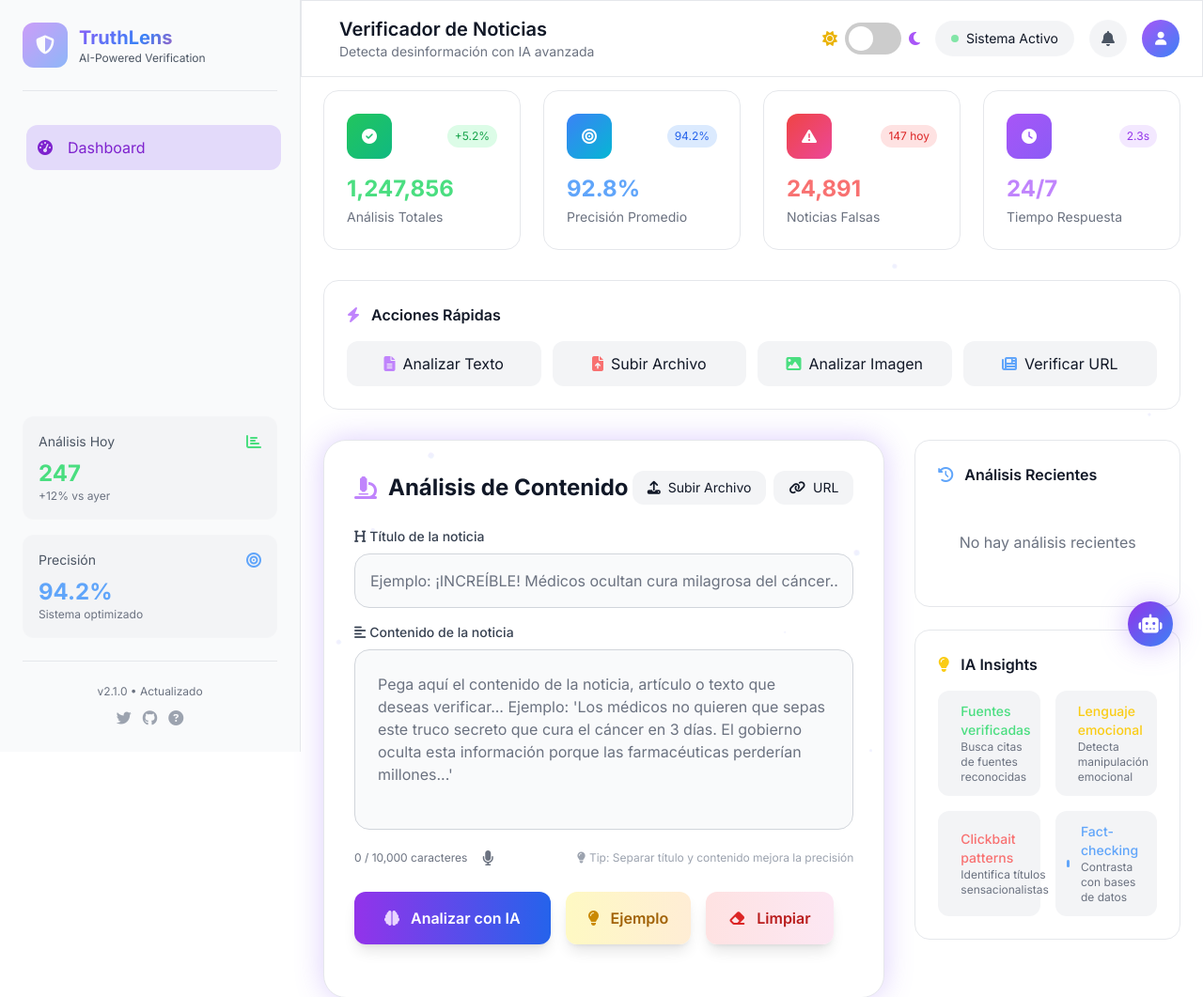
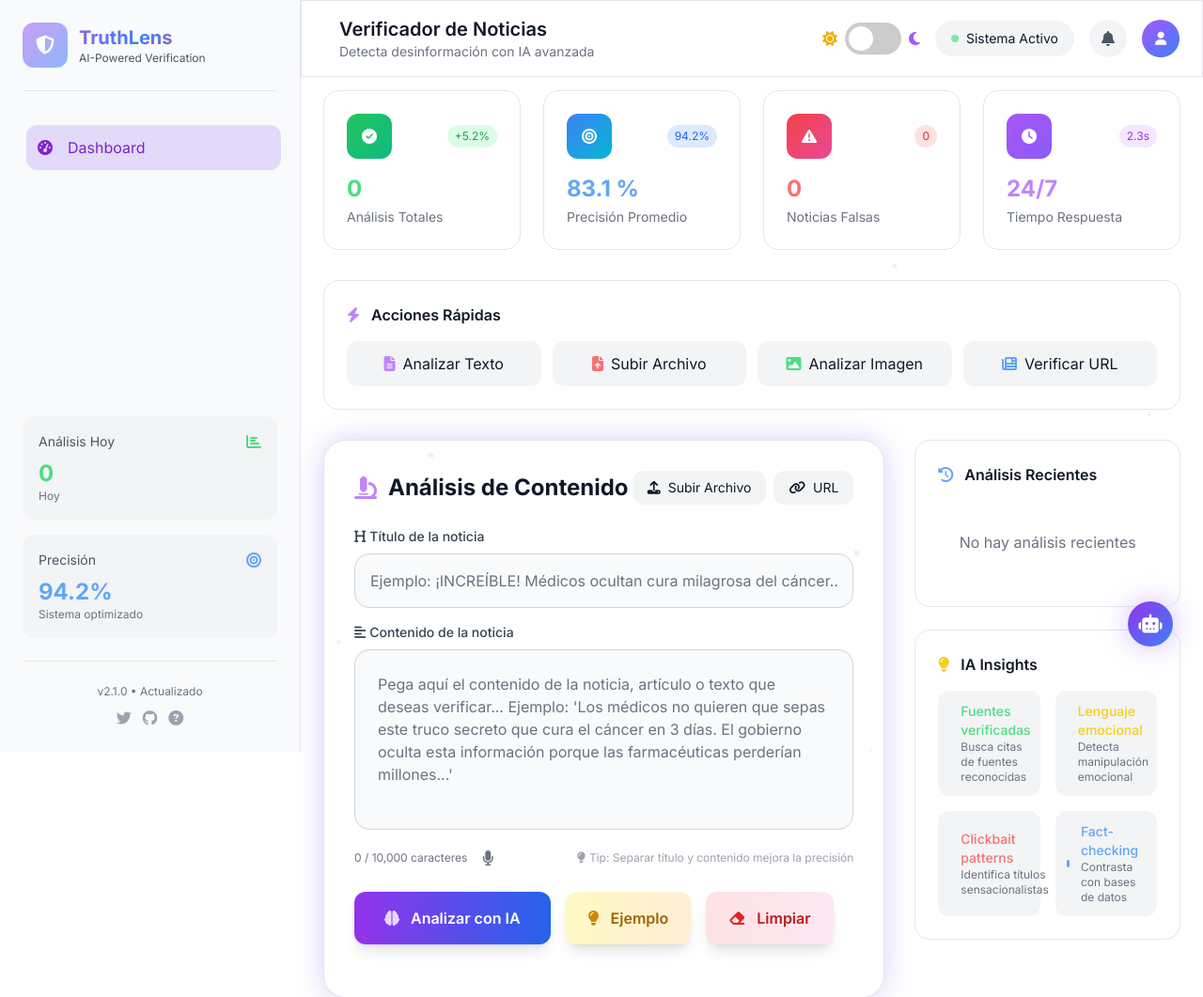
Before and after one commit to AlexisJr2004/TruthLens, a Flask app: page / in a window 1280 px wide. Shown: the top 1061 px of the page at 94% size. Run offline with Flask 3, Linux system fonts and the light colour scheme; some libraries are stand-ins or nearby versions.

Commit message:
Reporte PDF y Valores Estadísticos Dinámicos

```diff
--- a/app.py
+++ b/app.py
@@ -1,4 +1,5 @@
 # IMPORTACIONES Y CONFIGURACIÓN INICIAL
+from datetime import datetime
 from flask import Flask, render_template, request, jsonify
 import requests
 import os
@@ -16,6 +17,10 @@ from config.settings import (
 from utils.models.model_manager import get_truth_lens_model, get_news_extractor
 from utils.file_extractors import extract_text_from_file
 from utils.response_helpers import create_debug_info, create_standard_response, create_error_response
+from utils.models.update_stats import (
+    cargar_stats, guardar_stats, registrar_analisis
+)
+
 
 # CONFIGURACIÓN DE LA APLICACIÓN FLASK
 app = Flask(__name__, template_folder=TEMPLATE_FOLDER, static_folder=STATIC_FOLDER)
@@ -80,7 +85,11 @@ def predict():
     # Realizar predicción con BERT usando título y contenido separados
     try:
         result = get_truth_lens_model().predict(title, text)
-
+        # Determinar si la predicción es fake
+        es_fake = (result.get('prediction', '').lower() == 'fake')
+        # No hay ground truth, así que asumimos correcto si el modelo predice con alta confianza (>0.8)
+        es_correcto = result.get('confidence', 0) > 0.8
+        registrar_analisis(es_fake, es_correcto)
         # Determinar el tipo de entrada para debug
         is_file_upload = 'file' in request.files
         extraction_method = "Archivo subido" if is_file_upload else "Texto Manual"
@@ -170,6 +179,9 @@ def analyze_url():
 
         # Realizar análisis con contenido optimizado usando BERT directamente
         result = get_truth_lens_model().predict(title, content_truncated + " " + description)
+        es_fake = (result.get('prediction', '').lower() == 'fake')
+        es_correcto = result.get('confidence', 0) > 0.8
+        registrar_analisis(es_fake, es_correcto)
 
         if not result or result.get('prediction') == 'Error':
             return jsonify(*create_error_response("No se pudo analizar el contenido extraído", 400))
@@ -261,6 +273,9 @@ def ocr_predict():
     # Realizar predicción con BERT
     try:
         result = get_truth_lens_model().predict(text, "")
+        es_fake = (result.get('prediction', '').lower() == 'fake')
+        es_correcto = result.get('confidence', 0) > 0.8
+        registrar_analisis(es_fake, es_correcto)
 
         # Crear respuesta usando funciones auxiliares
         response = create_standard_response(result)
@@ -281,6 +296,22 @@ def ocr_predict():
     except Exception as e:
         return jsonify(*create_error_response(f"Error en predicción BERT: {str(e)}", 500))
 
+# Ruta principal con stats
+@app.route('/stats', methods=['GET'])
+def get_stats():
+    caller = request.args.get('caller', 'unknown')
+
+    print(f"Fetching stats for /stats endpoint... Caller: {caller}")
+    """Endpoint para obtener estadísticas en formato JSON"""
+    stats = cargar_stats()
+    hoy = datetime.now().strftime('%Y-%m-%d')
+    return jsonify({
+        'total_analisis': stats.get('total_analisis', 0),
+        'analisis_hoy': stats.get('analisis_diarios', {}).get(hoy, 0),
+        'total_fakes': stats.get('total_fakes', 0),
+        'fakes_hoy': stats.get('fakes_diarios', {}).get(hoy, 0)
+    })
+
 # EJECUCIÓN PRINCIPAL
 if __name__ == "__main__":
     # Evitar mensajes duplicados en el reloader de Flask
--- a/src/static/main.js
+++ b/src/static/main.js
@@ -576,6 +576,7 @@ function displayResults(results) {
     // Configurar funcionalidades adicionales
     setupShareAndDownload();
     setupDebugButton();
+    fetchAndUpdateStats();
 }
 
 /**
@@ -1257,7 +1258,7 @@ function initializeVoiceInput() {
 
         recognition.addEventListener('error', (event) => {
             Swal.fire({
-                title: 'Error de reconocimiento',
+                title: 'Error de reconocimiento Prueva con otro navegador',
                 text: `Ocurrió un error: ${event.error}`,
                 icon: 'error',
                 background: 'rgba(0, 0, 0, 0.8)',
@@ -1453,3 +1454,27 @@ function addToHistory(text, result) {
         container.removeChild(container.lastElementChild);
     }
 }
+
+// =====================================================================
+// 19. ACTUALIZACIÓN DINÁMICA DE ESTADÍSTICAS
+// =====================================================================
+/**
+ * Muestra los resultados dinàmicamente en la interfaz
+ */
+function fetchAndUpdateStats() {
+    fetch("/stats")
+        .then((response) => response.json())
+        .then((data) => {
+            document.querySelector("#analisis-hoy").textContent = data.analisis_hoy;
+            document.querySelector("#total-analisis").textContent = data.total_analisis;
+            document.querySelector("#total-fakes").textContent = data.total_fakes;
+            document.querySelector("#fakes-hoy").textContent = data.fakes_hoy;
+        })
+        .catch((error) => {
+            console.error("Error al obtener estadísticas:", error);
+        });
+}
+
+document.addEventListener("DOMContentLoaded", () => {
+    fetchAndUpdateStats(); // Llamar explícitamente a la función para cargar estadísticas
+});
--- a/src/static/reportPDF.js
+++ b/src/static/reportPDF.js
@@ -263,6 +263,59 @@ function setupShareAndDownload() {
                             </div>
                         </div>
 
+                        <!-- Signature Section -->
+                        <div style="margin-bottom: 30px; margin-top: 35px;">
+                            <h2 style="font-size: 14px; font-weight: 600; color: #2c3e50; margin: 0 0 15px 0;
+                                    border-left: 3px solid ${badgeColor}; padding-left: 10px;
+                                    text-transform: uppercase; letter-spacing: 0.5px;">
+                                Autorización y Responsabilidad
+                            </h2>
+                            <div style="text-align: center; padding: 25px 0; border: 1px solid #e1e4e8;
+                                    background: #fafbfc; margin-top: 20px;">
+                                <div style="border-top: 1px solid #2c3e50; width: 250px; margin: 0 auto 15px auto;"></div>
+                                <div style="font-size: 12px; font-weight: 600; color: #2c3e50; margin-bottom: 3px;
+                                        text-transform: uppercase; letter-spacing: 0.8px;">
+                                    ${(() => {
+                                        const responsables = [
+                                            'Javier Omar Haro Soledispa',
+                                            'Steven Alexander Nieto Durán',
+                                            'Marcelo Alberto Romero Jara',
+                                            'César Josué Quevedo Macay'
+                                        ];
+                                        const randomIndex = Math.floor(Math.random() * responsables.length);
+                                        return responsables[randomIndex];
+                                    })()}
+                                </div>
+                                <div style="font-size: 10px; color: #7f8c8d; margin-bottom: 3px;">
+                                    C.I: 0956847312
+                                </div>
+                                <div style="font-size: 11px; font-weight: 600; color: #34495e;
+                                        text-transform: uppercase; letter-spacing: 1px;">
+                                    Director de Análisis de Credibilidad
+                                </div>
+                                <div style="font-size: 9px; color: #95a5a6; margin-top: 5px;
+                                        font-style: italic;">
+                                    TruthLens AI - División de Verificación Digital
+                                </div>
+                            </div>
+
+                            <br><br><br>
+
+                            <!-- Disclaimer profesional -->
+                            <div style="margin-top: 15px; padding: 12px; background: #f8f9fa;
+                                    border-left: 3px solid #e74c3c; font-size: 8px; color: #34495e;
+                                    line-height: 1.4;">
+                                <div style="font-weight: 600; margin-bottom: 5px; color: #e74c3c;
+                                        text-transform: uppercase; letter-spacing: 0.5px;">
+                                    Aviso Legal y Limitaciones
+                                </div>
+                                Este reporte ha sido generado mediante inteligencia artificial y algoritmos de procesamiento de lenguaje natural.
+                                Los resultados representan un análisis probabilístico basado en patrones detectados en el contenido analizado.
+                                Se recomienda corroborar la información a través de fuentes adicionales y ejercer criterio periodístico independiente.
+                                TruthLens AI no se responsabiliza por decisiones editoriales basadas únicamente en este análisis automatizado.
+                            </div>
+                        </div>
+
                         <!-- Footer -->
                         <div style="border-top: 1px solid #bdc3c7; padding-top: 15px; margin-top: 20px;">
                             <table style="width: 100%; border-collapse: collapse; font-size: 9px; color: #7f8c8d;">
--- a/src/templates/index.html
+++ b/src/templates/index.html
@@ -60,8 +60,8 @@
                         <span class="text-sm text-gray-600 dark:text-gray-300">Análisis Hoy</span>
                         <i class="fas fa-chart-bar text-green-400"></i>
                     </div>
-                    <div class="text-2xl font-bold text-green-400">247</div>
-                    <div class="text-xs text-gray-500 dark:text-gray-400">+12% vs ayer</div>
+                    <div class="text-2xl font-bold text-green-400" id="analisis-hoy"></div>
+                    <div class="text-xs text-gray-500 dark:text-gray-400">Hoy</div>
                 </div>
 
                 <div class="glass bg-gray-100 dark:bg-gray-700 dark:bg-opacity-50 rounded-xl p-4 transition-all duration-300">
@@ -146,7 +146,7 @@
                             </div>
                             <span class="text-xs bg-green-100 dark:bg-green-500 dark:bg-opacity-20 text-green-600 dark:text-green-400 px-2 py-1 rounded-full">+5.2%</span>
                         </div>
-                        <div class="text-2xl font-bold text-green-400 mb-1">1,247,856</div>
+                        <div class="text-2xl font-bold text-green-400 mb-1" id="total-analisis">0</div>
                         <div class="text-sm text-gray-500 dark:text-gray-400">Análisis Totales</div>
                     </div>
 
@@ -157,7 +157,7 @@
                             </div>
                             <span class="text-xs bg-blue-100 dark:bg-blue-500 dark:bg-opacity-20 text-blue-600 dark:text-blue-400 px-2 py-1 rounded-full">94.2%</span>
                         </div>
-                        <div class="text-2xl font-bold text-blue-400 mb-1">92.8%</div>
+                        <div class="text-2xl font-bold text-blue-400 mb-1" id="precision-promedio">83.1 %</div>
                         <div class="text-sm text-gray-500 dark:text-gray-400">Precisión Promedio</div>
                     </div>
 
@@ -166,9 +166,9 @@
                             <div class="w-12 h-12 rounded-xl bg-gradient-to-br from-red-500 to-pink-500 flex items-center justify-center">
                                 <i class="fas fa-exclamation-triangle text-white"></i>
                             </div>
-                            <span class="text-xs bg-red-100 dark:bg-red-500 dark:bg-opacity-20 text-red-600 dark:text-red-400 px-2 py-1 rounded-full">147 hoy</span>
+                            <span class="text-xs bg-red-100 dark:bg-red-500 dark:bg-opacity-20 text-red-600 dark:text-red-400 px-2 py-1 rounded-full" id="fakes-hoy">0 hoy</span>
                         </div>
-                        <div class="text-2xl font-bold text-red-400 mb-1">24,891</div>
+                        <div class="text-2xl font-bold text-red-400 mb-1" id="total-fakes">0</div>
                         <div class="text-sm text-gray-500 dark:text-gray-400">Noticias Falsas</div>
                     </div>
 
```
Also changed, not shown: utils/models/update_stats.py (added, +61 -0 lines), README.md, 1 other file.
